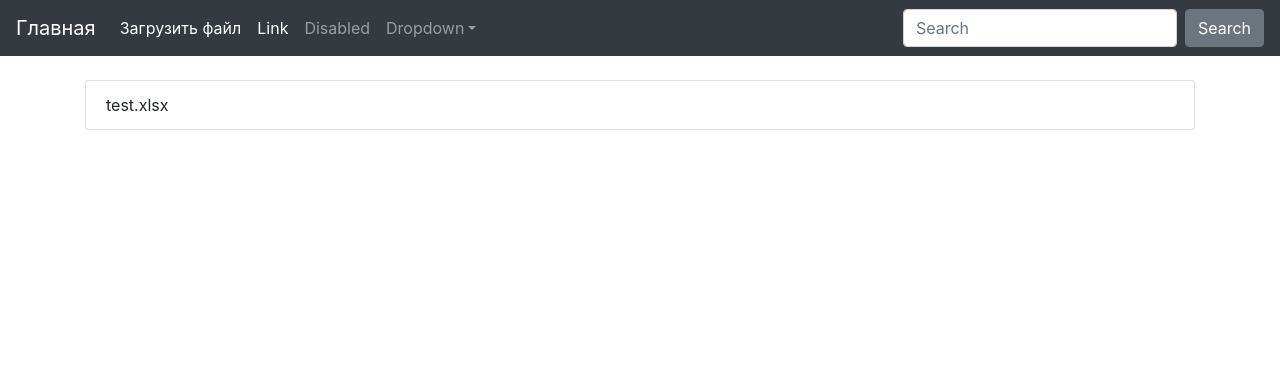
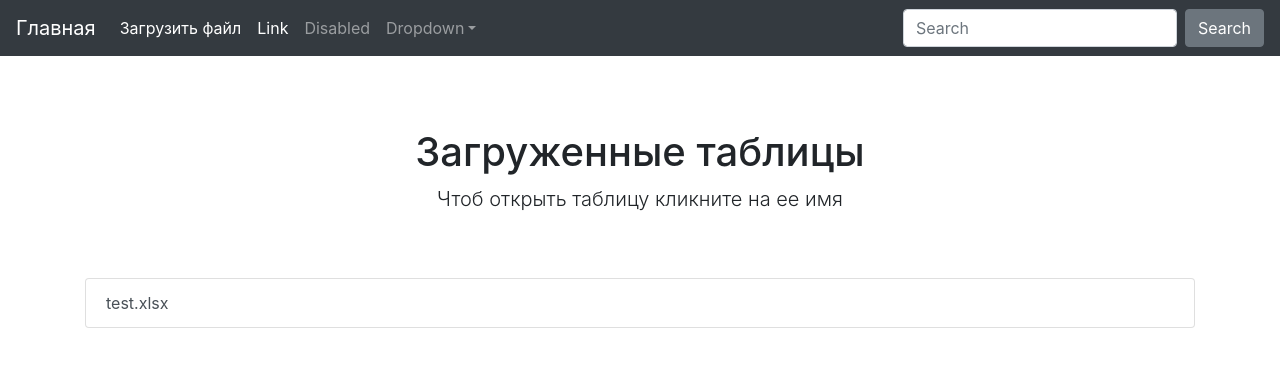
Before and after one commit to RGBsrs/online_list_cheker, a Flask app: template server/templates/index.html in a window 1280 px wide. Shown: the top 367 px of the page. Run offline with Flask 2, Linux system fonts and the light colour scheme; the template is opened without the code that fills it: values that come from a table or form of the project are taken from there, others are empty; data comes from the database, SQL or seed files in the repository; both versions use the stored data as it was after the commit; some libraries are stand-ins or nearby versions.

Commit message:
added list of fileson main screen

```diff
--- a/server/main.py
+++ b/server/main.py
@@ -46,12 +46,10 @@ def upload_file():
         # if user does not select file, browser also
         # submit an empty part without filename
         if file.filename == '':
-            flash('No selected file')
-            return redirect('/')
+            return redirect('/upload')
         if file and allowed_file(file.filename):
             filename = secure_filename(file.filename)
             file.save(os.path.join(app.config['UPLOAD_FOLDER'], filename))
-            flash('file saved....')
             table = convert_to_db(os.path.join(app.config['UPLOAD_FOLDER'], filename))
             t = Table(filename, os.path.join(app.config['UPLOAD_FOLDER'], filename))
             for record in table:
@@ -61,13 +59,13 @@ def upload_file():
             db.session.commit()
             db.session.close()
 
-            return redirect(url_for('uploaded_file'))
+            return redirect('/')
     return render_template('upload.html')
 
 
-@app.route('/uploads')
-def uploaded_file():
-    wards = Ward.query.limit(10)
+@app.route('/uploads/<filename>')
+def uploaded_file(filename):
+    wards = Ward.query.filter(Ward.table_id == Table.query.filter_by(name = filename).first().id ).limit(10)
     return render_template('list.html', wards = wards)
 
 if __name__ == '__main__':
--- a/server/models.py
+++ b/server/models.py
@@ -28,7 +28,6 @@ class Ward(db.Model):
     checked = db.Column(db.Boolean, default = False)
 
     table_id = db.Column(db.Integer, db.ForeignKey('table.id'), nullable=False)
-    #table = db.relationship('Table', backref='wards')
 
 
     def __init__(self, number = None, fullname = None, address = None, checked = False) -> None:
--- a/server/templates/index.html
+++ b/server/templates/index.html
@@ -1,12 +1,17 @@
 {% extends 'base.html' %}
 
 {% block content %}
-<ul class="list-group">
-    {% for table in tables %}
+<div class="starter-template">
+    <h1>Загруженные таблицы</h1>
+    <p class="lead">Чтоб открыть таблицу кликните на ее имя</p>
+</div>
 
-    <li class="list-group-item ">{{ table['name'] }} </li>
+<div class="list-group">
+    {% for table_name in table_names %}
+
+    <a href="/uploads/{{ table_name['name'] }}" class="list-group-item list-group-item-action"> {{ table_name['name'] }} </a>
 
 
     {%endfor%}
-</ul>
+</div>
 {% endblock content %}
--- a/server/templates/upload.html
+++ b/server/templates/upload.html
@@ -3,7 +3,7 @@
 {% block content %}
 <div class="starter-template">
     <h1>Загрузите файл таблицы</h1>
-    <p class="lead">Файлдожен иметь расширение *.xlsx, *.xls и не иметь шапки таблицы</p>
+    <p class="lead">Файл дожен иметь расширение *.xlsx, *.xls и не иметь шапки таблицы</p>
 </div>
 <div class="container">
     <form method="POST" enctype="multipart/form-data">
```
Also changed, not shown: server/templates/list.html (+16 -1 lines), server/db.sqlite, 1 other file.
